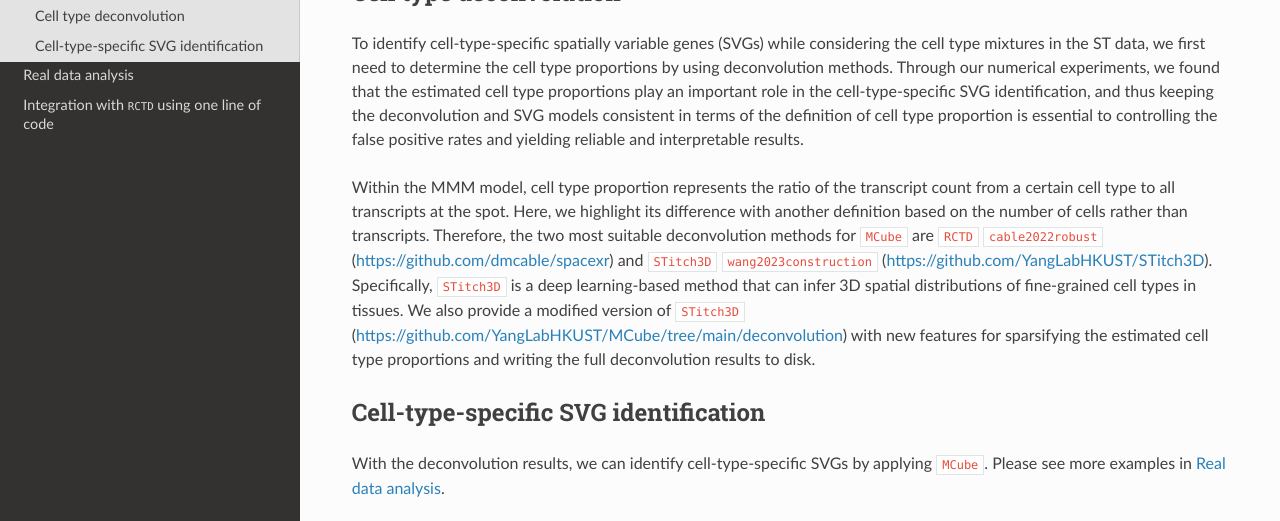
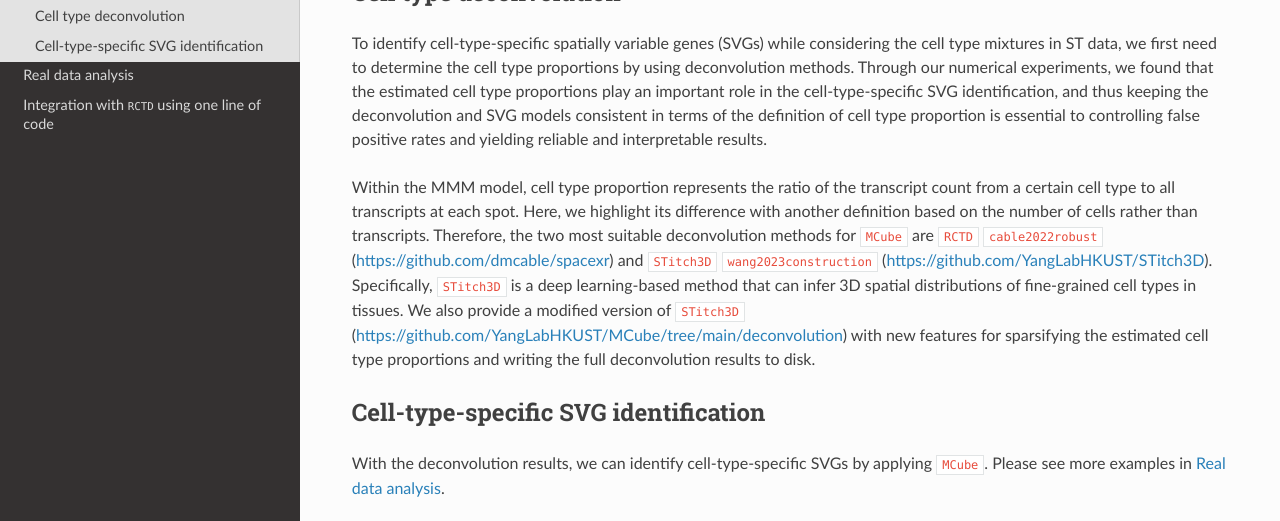
Before and after one commit to statwangz/MCube-tutorial, a Sphinx documentation site: the page built from docs/source/usage.rst, in a window 1280 px wide and 900 px high, scrolled down 801 px, cut to the strip 224-745 px from the top of the window. Built offline with Sphinx 7.4.7 and the Read the Docs theme 3.1.0, drawn with Linux system fonts in a browser that asks for light colours; pages that are not in the unit, such as notebooks, are missing from menus; cross-references to code outside the pages are shown as plain code.

Commit message:
Update usage.rst

```diff
--- a/docs/source/usage.rst
+++ b/docs/source/usage.rst
@@ -20,13 +20,13 @@
 Cell type deconvolution
 =======================
 
-To identify cell-type-specific spatially variable genes (SVGs) while considering the cell type mixtures in the ST data,
+To identify cell-type-specific spatially variable genes (SVGs) while considering the cell type mixtures in ST data,
 we first need to determine the cell type proportions by using deconvolution methods.
 Through our numerical experiments, we found that the estimated cell type proportions play an important role in the cell-type-specific SVG identification,
 and thus keeping the deconvolution and SVG models consistent in terms of the definition of cell type proportion
-is essential to controlling the false positive rates and yielding reliable and interpretable results.
+is essential to controlling false positive rates and yielding reliable and interpretable results.
 
-Within the MMM model, cell type proportion represents the ratio of the transcript count from a certain cell type to all transcripts at the spot.
+Within the MMM model, cell type proportion represents the ratio of the transcript count from a certain cell type to all transcripts at each spot.
 Here, we highlight its difference with another definition based on the number of cells rather than transcripts.
 Therefore, the two most suitable deconvolution methods for ``MCube`` are ``RCTD`` :cite:p:`cable2022robust` (https://github.com/dmcable/spacexr)
 and ``STitch3D`` :cite:p:`wang2023construction` (https://github.com/YangLabHKUST/STitch3D).
```
